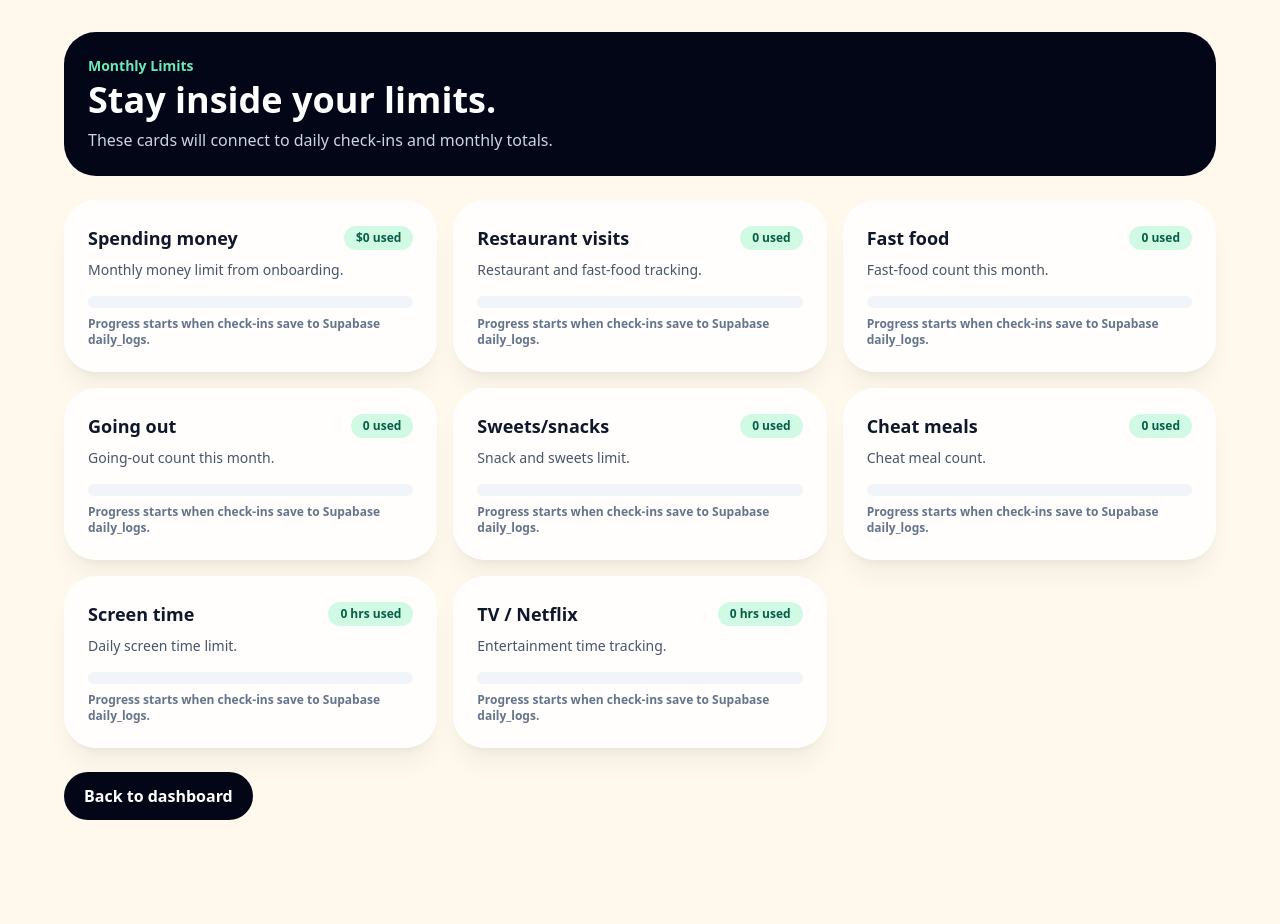
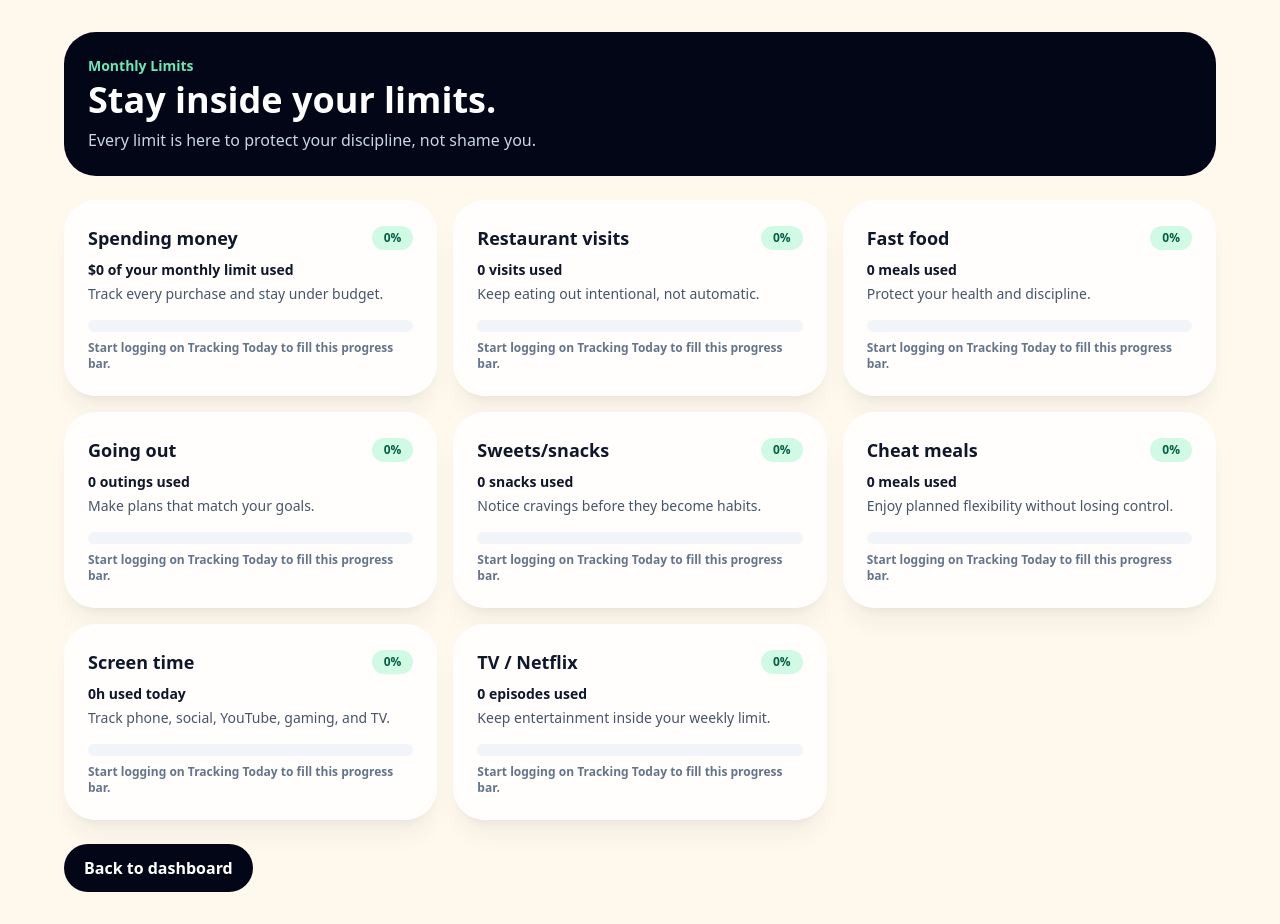
Before and after one commit to hxhhxxs/The-Challenge-, a Next.js app: page /limits in a window 1280 px wide. Before the commit the page ends 852 px from the top, so only its background shows below. Built offline with nearby package versions, Linux system fonts and the light colour scheme.

Commit message:
Polish monthly limits copy

```diff
--- a/app/limits/page.tsx
+++ b/app/limits/page.tsx
@@ -2,14 +2,14 @@ import Link from "next/link";
 import { cardClass, pageBg } from "@/lib/challenge-ui";
 
 const limits = [
-  ["Spending money", "$0 used", "Monthly money limit from onboarding."],
-  ["Restaurant visits", "0 used", "Restaurant and fast-food tracking."],
-  ["Fast food", "0 used", "Fast-food count this month."],
-  ["Going out", "0 used", "Going-out count this month."],
-  ["Sweets/snacks", "0 used", "Snack and sweets limit."],
-  ["Cheat meals", "0 used", "Cheat meal count."],
-  ["Screen time", "0 hrs used", "Daily screen time limit."],
-  ["TV / Netflix", "0 hrs used", "Entertainment time tracking."],
+  ["Spending money", "$0 of your monthly limit used", "Track every purchase and stay under budget."],
+  ["Restaurant visits", "0 visits used", "Keep eating out intentional, not automatic."],
+  ["Fast food", "0 meals used", "Protect your health and discipline."],
+  ["Going out", "0 outings used", "Make plans that match your goals."],
+  ["Sweets/snacks", "0 snacks used", "Notice cravings before they become habits."],
+  ["Cheat meals", "0 meals used", "Enjoy planned flexibility without losing control."],
+  ["Screen time", "0h used today", "Track phone, social, YouTube, gaming, and TV."],
+  ["TV / Netflix", "0 episodes used", "Keep entertainment inside your weekly limit."],
 ];
 
 export default function LimitsPage() {
@@ -19,7 +19,7 @@ export default function LimitsPage() {
         <section className="rounded-[2rem] bg-slate-950 p-6 text-white">
           <p className="text-sm font-bold text-emerald-300">Monthly Limits</p>
           <h1 className="mt-1 text-4xl font-black">Stay inside your limits.</h1>
-          <p className="mt-2 text-slate-300">These cards will connect to daily check-ins and monthly totals.</p>
+          <p className="mt-2 text-slate-300">Every limit is here to protect your discipline, not shame you.</p>
         </section>
 
         <section className="grid gap-4 md:grid-cols-2 lg:grid-cols-3">
@@ -27,13 +27,14 @@ export default function LimitsPage() {
             <div key={name} className={cardClass}>
               <div className="flex items-center justify-between gap-4">
                 <h2 className="text-lg font-black">{name}</h2>
-                <span className="rounded-full bg-emerald-100 px-3 py-1 text-xs font-black text-emerald-800">{used}</span>
+                <span className="rounded-full bg-emerald-100 px-3 py-1 text-xs font-black text-emerald-800">0%</span>
               </div>
-              <p className="mt-2 text-sm text-slate-600">{description}</p>
+              <p className="mt-2 text-sm font-bold text-slate-900">{used}</p>
+              <p className="mt-1 text-sm text-slate-600">{description}</p>
               <div className="mt-4 h-3 rounded-full bg-slate-100">
                 <div className="h-3 w-0 rounded-full bg-emerald-500" />
               </div>
-              <p className="mt-2 text-xs font-semibold text-slate-500">Progress starts when check-ins save to Supabase daily_logs.</p>
+              <p className="mt-2 text-xs font-semibold text-slate-500">Start logging on Tracking Today to fill this progress bar.</p>
             </div>
           ))}
         </section>
```
